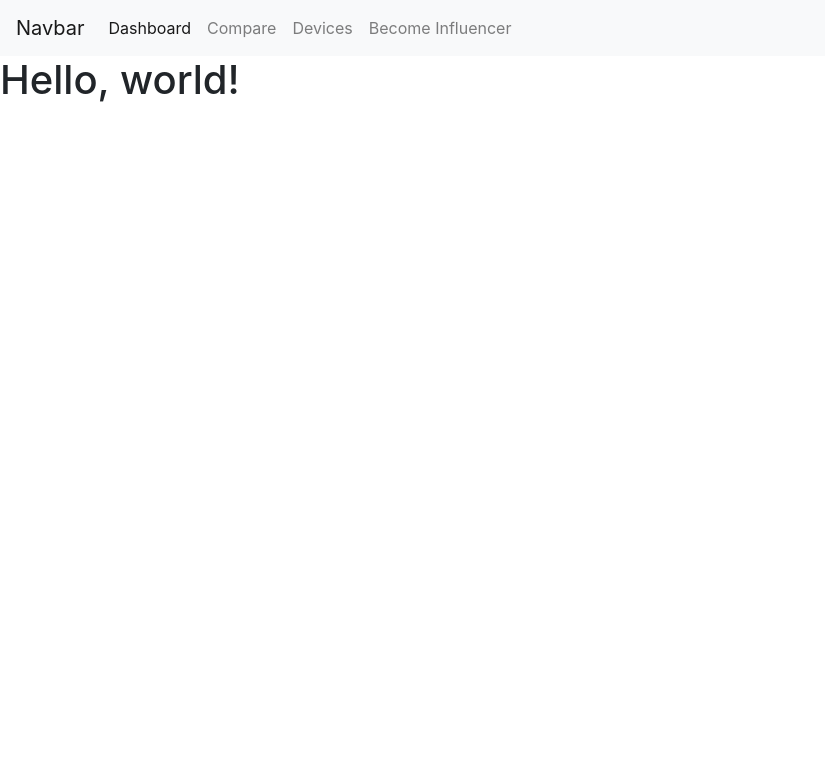
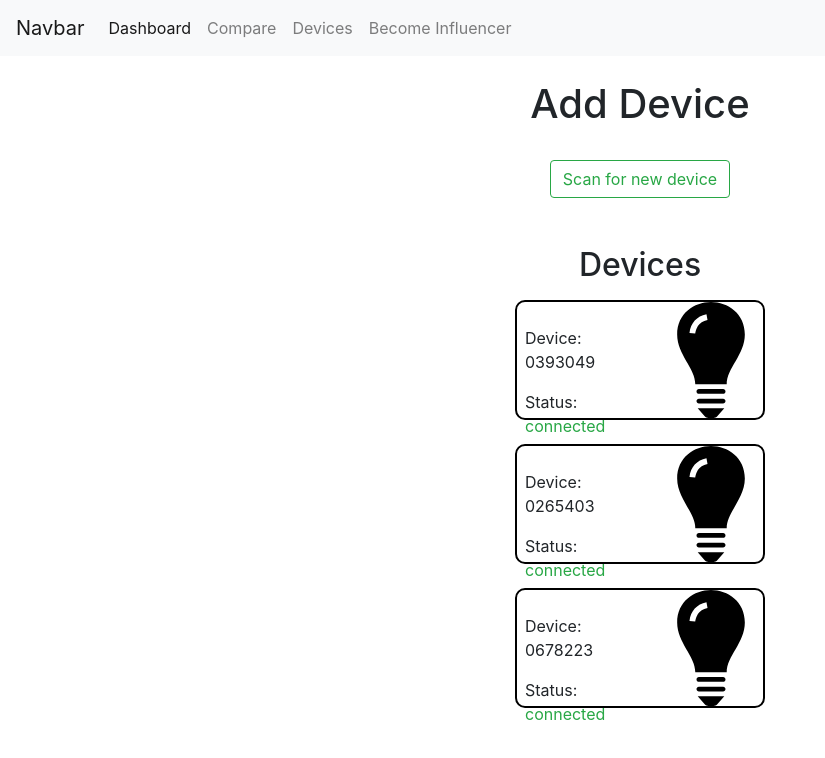
Before and after one commit to JosephLindzius/EcoHoods, a website: page public/device.html in a window 1280 px wide. Shown: the whole page, without its empty margins (0-825 px from the left). Drawn offline with nearby package versions, Linux system fonts and the light colour scheme.

Commit message:
added device page

```diff
--- /dev/null
+++ b/public/assets/scss/_device.scss
@@ -0,0 +1,6 @@
+.devices {
+  width: 250px;
+  height: 120px;
+  border: solid 2px black;
+  border-radius: 10px;
+}
--- a/public/assets/scss/style.scss
+++ b/public/assets/scss/style.scss
@@ -1,3 +1,5 @@
+@import 'device';
+
 .input-field {
   background-color: brown;
 }
--- a/public/device.html
+++ b/public/device.html
@@ -9,7 +9,7 @@
     <link rel="stylesheet" href="https://stackpath.bootstrapcdn.com/bootstrap/4.3.1/css/bootstrap.min.css" integrity="sha384-ggOyR0iXCbMQv3Xipma34MD+dH/1fQ784/j6cY/iJTQUOhcWr7x9JvoRxT2MZw1T" crossorigin="anonymous">
     <!--custom styles-->
     <link rel="stylesheet" href="assets/css/style.css">
-    <title>Hello, world!</title>
+    <title>Devices</title>
   </head>
   <body>
 
@@ -38,9 +38,51 @@
       </ul>
     </div>
   </nav>
-    <h1>Hello, world!</h1>
 
-    <!-- Optional JavaScript -->
+
+  <h1 class="text-center mt-4">Add Device</h1>
+  <br>
+  <div class="d-flex">
+    <div class="align-self-center mx-auto">
+      <button type="button" class="btn btn-outline-success text-center">Scan for new device</button>
+    </div>
+  </div>
+  <br><br>
+  <h2 class="text-center mb-3">Devices</h2>
+
+  <div class="devices mx-auto d-flex">
+    <div class="d-flex flex-column py-4 pl-2">
+      <div class="pb-2">Device: <span>0393049</span></div>
+      <div class="pt-2">Status: <span class="text-success">connected</span></div>
+    </div>
+    <div class="d-flex ml-5">
+      <img src="./assets/img/lightbulb.svg" alt="">
+    </div>
+  </div>
+  <br>
+  <div class="devices mx-auto d-flex">
+    <div class="d-flex flex-column py-4 pl-2">
+      <div class="pb-2">Device: <span>0265403</span></div>
+      <div class="pt-2">Status: <span class="text-success">connected</span></div>
+    </div>
+    <div class="d-flex ml-5">
+      <img src="./assets/img/lightbulb.svg" alt="">
+    </div>
+  </div>
+  <br>
+  <div class="devices mx-auto d-flex">
+    <div class="d-flex flex-column py-4 pl-2">
+      <div class="pb-2">Device: <span>0678223</span></div>
+      <div class="pt-2">Status: <span class="text-success">connected</span></div>
+    </div>
+    <div class="d-flex ml-5">
+      <img src="./assets/img/lightbulb.svg" alt="">
+    </div>
+  </div>
+
+
+
+  <!-- Optional JavaScript -->
     <!-- jQuery first, then Popper.js, then Bootstrap JS -->
     <script src="https://code.jquery.com/jquery-3.3.1.slim.min.js" integrity="sha384-q8i/X+965DzO0rT7abK41JStQIAqVgRVzpbzo5smXKp4YfRvH+8abtTE1Pi6jizo" crossorigin="anonymous"></script>
     <script src="https://cdnjs.cloudflare.com/ajax/libs/popper.js/1.14.7/umd/popper.min.js" integrity="sha384-UO2eT0CpHqdSJQ6hJty5KVphtPhzWj9WO1clHTMGa3JDZwrnQq4sF86dIHNDz0W1" crossorigin="anonymous"></script>
```
Also changed, not shown: public/index.html (+1 -7 lines), public/assets/css/style.css, public/assets/img/lightbulb.svg (added), 1 other file.
